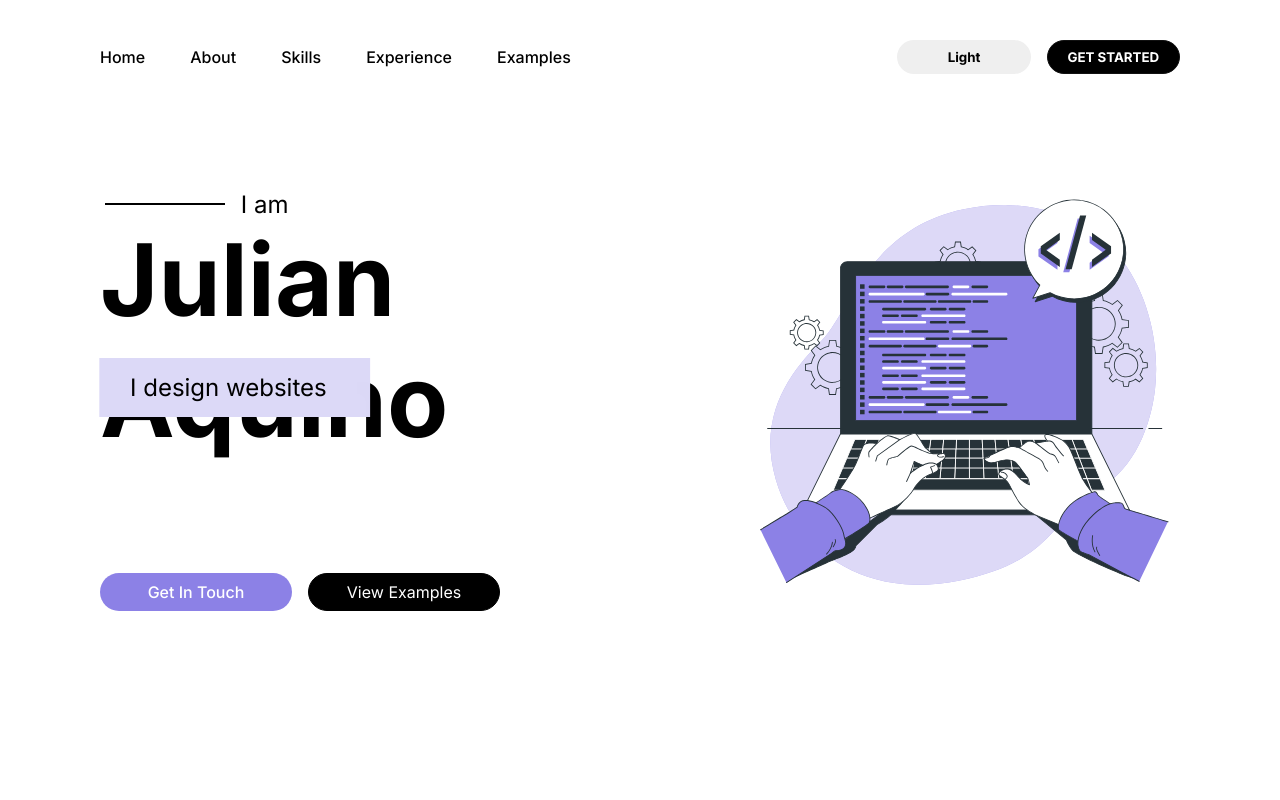
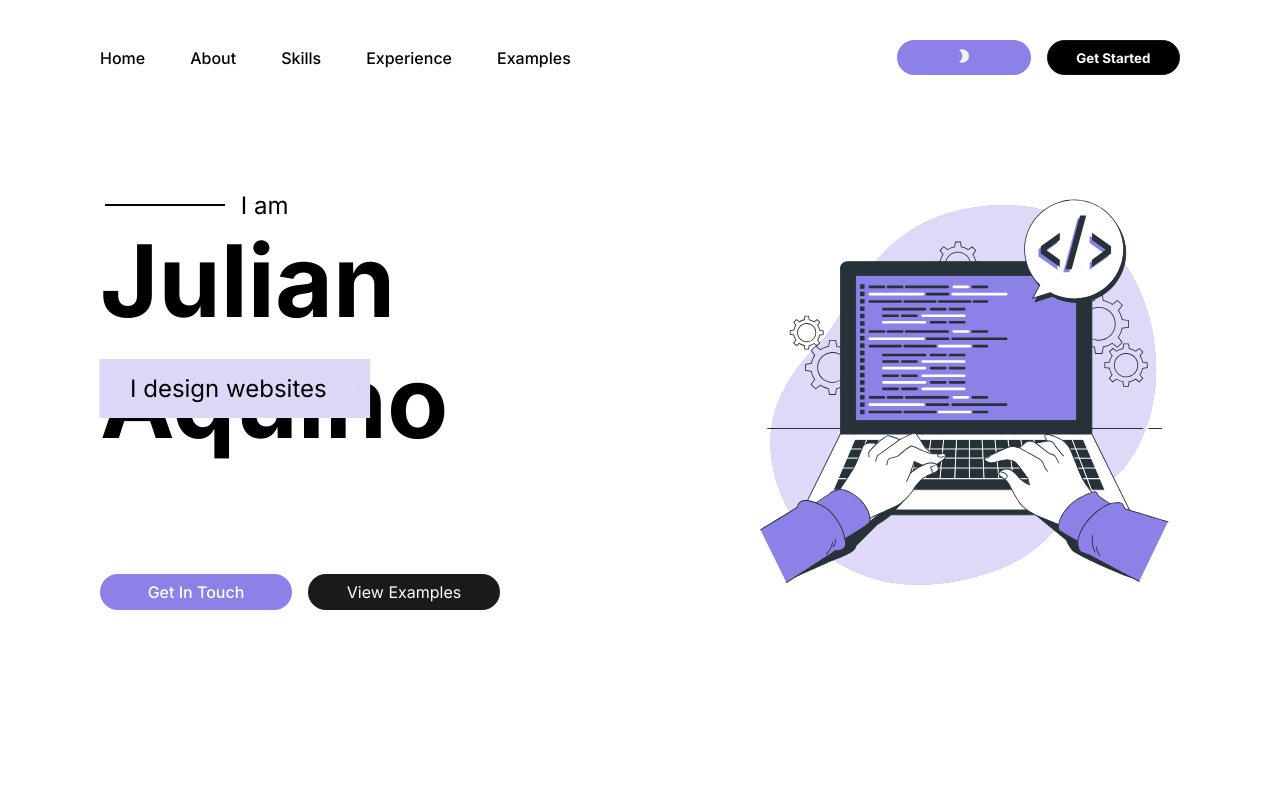
Before and after one commit to juliancoder22/portfolio, a React (Vite) app: page / in a window 1280 px wide. Shown: the top 800 px of the page. Built offline with nearby package versions, Linux system fonts and the light colour scheme.

Commit message:
darkmode feature

```diff
--- /dev/null
+++ b/src/DarkModeContext.tsx
@@ -0,0 +1,40 @@
+import React, { createContext, useState, useEffect, ReactNode } from "react";
+
+interface DarkModeContextProps {
+  darkMode: boolean;
+  toggleDarkMode: () => void;
+}
+
+export const DarkModeContext = createContext<DarkModeContextProps | undefined>(
+  undefined
+);
+
+interface DarkModeProviderProps {
+  children: ReactNode;
+}
+
+export const DarkModeProvider: React.FC<DarkModeProviderProps> = ({
+  children,
+}) => {
+  const [darkMode, setDarkMode] = useState<boolean>(false);
+
+  useEffect(() => {
+    const savedMode = localStorage.getItem("darkMode") === "true";
+    setDarkMode(savedMode);
+    document.body.classList.toggle("dark-mode", savedMode);
+  }, []);
+
+  const toggleDarkMode = () => {
+    setDarkMode((prevMode) => {
+      localStorage.setItem("darkMode", (!prevMode).toString());
+      document.body.classList.toggle("dark-mode", !prevMode);
+      return !prevMode;
+    });
+  };
+
+  return (
+    <DarkModeContext.Provider value={{ darkMode, toggleDarkMode }}>
+      {children}
+    </DarkModeContext.Provider>
+  );
+};
--- a/src/components/Footer/Footer.scss
+++ b/src/components/Footer/Footer.scss
@@ -1,9 +1,13 @@
+@import url("https://fonts.googleapis.com/css?family=Lato:100,300,400");
+@import url("https://fonts.googleapis.com/css?family=Roboto:100");
+
 .footer {
   display: flex;
   flex-direction: column;
   width: 100%;
   padding: 2.5rem 98px;
   gap: 120px;
+  background-color: #fff; // Default background color
 
   &__top {
     display: flex;
@@ -20,7 +24,7 @@
 
   &__link {
     text-decoration: none;
-    color: #333;
+    color: #333; // Default link color
     font-weight: 500;
 
     &:hover {
@@ -35,6 +39,7 @@
 
     span {
       font-weight: 500;
+      color: #333; // Default text color
     }
 
     ul {
@@ -53,4 +58,44 @@
       color: rgba(51, 51, 51, 0.8);
     }
   }
+
+  /* Dark mode styles */
+  &.dark-mode {
+    background-color: #1a1a1a; // Dark mode background color
+
+    .footer {
+      &__top {
+        border-top: 1px solid #333;
+      }
+
+      &__link {
+        color: #fff; // Dark mode link color
+
+        &:hover {
+          color: rgba(140, 129, 230, 1);
+        }
+      }
+
+      &__bottom {
+        span {
+          color: #ffffffd8; // Dark mode text color
+        }
+
+        ul {
+          li {
+            a {
+              .footer__icon {
+                color: #ffffffd8;
+                transition: color 0.3s ease;
+
+                &:hover {
+                  color: rgba(140, 129, 230, 1);
+                }
+              }
+            }
+          }
+        }
+      }
+    }
+  }
 }
--- a/src/components/Footer/Footer.tsx
+++ b/src/components/Footer/Footer.tsx
@@ -1,10 +1,21 @@
+import React, { useContext } from "react";
 import "./Footer.scss";
 import logoSvg from "../../assets/logo.svg";
 import { LinkedIn, Email, GitHub } from "@mui/icons-material";
+import { DarkModeContext } from "../../DarkModeContext";
 
-const Footer = () => {
+const Footer: React.FC = () => {
+  // Usar el contexto de DarkMode
+  const context = useContext(DarkModeContext);
+
+  if (!context) {
+    throw new Error("DarkModeContext must be used within a DarkModeProvider");
+  }
+
+  const { darkMode } = context;
+
   return (
-    <footer className="footer">
+    <footer className={`footer ${darkMode ? "dark-mode" : ""}`}>
       <div className="footer__top">
         <img src={logoSvg} alt="Julian Aquino Logo" />
         <ul className="footer__links">
--- a/src/components/Header/Header.scss
+++ b/src/components/Header/Header.scss
@@ -73,6 +73,13 @@
     outline: none;
     min-width: 10em;
     cursor: pointer;
+    transition: all 0.3s ease;
+    background-color: rgba(140, 129, 230, 1);
+  }
+
+  &__icon {
+    font-size: 1rem !important;
+    color: #ffffffe3;
   }
 
   &__btn-black {
@@ -81,7 +88,7 @@
     padding: 0.5rem 1rem;
     color: #fff;
     font-weight: 700;
-    text-transform: uppercase;
+    text-transform: capitalize;
     border: 1px solid #111;
     outline: none;
     min-width: 10em;
@@ -93,3 +100,22 @@
     }
   }
 }
+
+/* Dark mode styles */
+body.dark-mode {
+  .header {
+    background-color: #1a1a1a;
+    transition: 1s all ease-in-out;
+    &__link {
+      color: #fff;
+
+      &:hover {
+        color: rgba(140, 129, 230, 1);
+      }
+    }
+
+    &__btn-black {
+      background: #333;
+    }
+  }
+}
--- a/src/components/Header/Header.tsx
+++ b/src/components/Header/Header.tsx
@@ -1,6 +1,18 @@
+import React, { useContext } from "react";
 import "./Header.scss";
+import { DarkModeContext } from "../../DarkModeContext";
+import ModeNightIcon from "@mui/icons-material/ModeNight";
+import LightModeIcon from "@mui/icons-material/LightMode";
 
-const Header = () => {
+const Header: React.FC = () => {
+  const context = useContext(DarkModeContext);
+
+  if (!context) {
+    throw new Error("DarkModeContext must be used within a DarkModeProvider");
+  }
+
+  const { darkMode, toggleDarkMode } = context;
+
   return (
     <div className="header">
       <div className="header__links">
@@ -22,8 +34,14 @@ const Header = () => {
       </div>
 
       <div className="header__buttons">
-        <button className="header__btn-darkmode">light</button>
-        <button className="header__btn-black">get started</button>
+        <button className="header__btn-darkmode" onClick={toggleDarkMode}>
+          {darkMode ? (
+            <LightModeIcon className="header__icon" />
+          ) : (
+            <ModeNightIcon className="header__icon" />
+          )}
+        </button>
+        <button className="header__btn-black">Get Started</button>
       </div>
     </div>
   );
--- a/src/components/Hero/Hero.scss
+++ b/src/components/Hero/Hero.scss
@@ -7,6 +7,25 @@
   box-sizing: border-box;
 }
 
+@keyframes fade-slide-animation {
+  0% {
+    opacity: 0;
+    transform: translateX(-100%);
+  }
+  25% {
+    opacity: 1;
+    transform: translateX(0);
+  }
+  75% {
+    opacity: 1;
+    transform: translateX(0);
+  }
+  100% {
+    opacity: 0;
+    transform: translateX(100%);
+  }
+}
+
 .hero {
   display: flex;
   align-items: center;
@@ -14,6 +33,7 @@
   min-height: 100vh;
   padding: 100px;
   position: relative;
+  transition: all 0.3s ease;
 
   &__content {
     position: relative;
@@ -28,6 +48,7 @@
     position: relative;
     padding-left: 7rem;
     margin-left: 1.2em;
+    color: #000;
 
     &::before {
       content: "";
@@ -44,6 +65,7 @@
 
   &__name {
     font-size: 6.25em;
+    color: #000;
   }
 
   &__skill-1,
@@ -55,6 +77,7 @@
     transition: all 1s ease;
     animation: fade-slide-animation 9s infinite;
     text-align: center;
+    color: #000;
   }
 
   &__skill-1 {
@@ -100,30 +123,15 @@
     padding: 0.5rem 1rem;
     width: 12em;
     border-radius: 3rem;
-    border: 1px solid #000;
-    background: #000;
     text-transform: capitalize;
+    background-color: #1a1a1a;
+    border: 1px solid #111;
+    border: none;
     font-size: 16px;
     cursor: pointer;
     color: #fff;
-  }
-
-  @keyframes fade-slide-animation {
-    0% {
-      opacity: 0;
-      transform: translateX(-100%);
-    }
-    25% {
-      opacity: 1;
-      transform: translateX(0);
-    }
-    75% {
-      opacity: 1;
-      transform: translateX(0);
-    }
-    100% {
-      opacity: 0;
-      transform: translateX(100%);
+    &:hover {
+      opacity: 75%;
     }
   }
 
@@ -131,4 +139,31 @@
     pointer-events: none;
     width: 40%;
   }
+
+  /* Dark mode styles */
+  &.dark-mode {
+    background-color: #1a1a1a;
+
+    .hero__pre {
+      color: #fff;
+      z-index: 1;
+      &::before {
+        background-color: #fff;
+      }
+    }
+
+    .hero__name {
+      color: #fff;
+    }
+
+    .hero__skill-1,
+    .hero__skill-2 {
+      background-color: rgb(131, 114, 255);
+      color: #fff;
+    }
+
+    .hero__btn-work {
+      background: #333;
+    }
+  }
 }
--- a/src/components/Hero/Hero.tsx
+++ b/src/components/Hero/Hero.tsx
@@ -1,17 +1,27 @@
+import React, { useContext } from "react";
 import HeroSvg from "../../assets/Hero-img.svg";
 import "./Hero.scss";
+import { DarkModeContext } from "../../DarkModeContext";
 
-const Hero = () => {
+const Hero: React.FC = () => {
+  const context = useContext(DarkModeContext);
+
+  if (!context) {
+    throw new Error("DarkModeContext must be used within a DarkModeProvider");
+  }
+
+  const { darkMode } = context;
+
   return (
-    <div className="hero">
+    <div className={`hero ${darkMode ? "dark-mode" : ""}`}>
       <div className="hero__content">
         <span className="hero__pre">I am</span>
         <h1 className="hero__name">Julian Aquino</h1>
         <span className="hero__skill-1">I design websites</span>
         <span className="hero__skill-2">I develop websites</span>
         <div className="hero__buttons">
-          <button className="hero__btn-contact">get in touch</button>
-          <button className="hero__btn-work">view examples</button>
+          <button className="hero__btn-contact">Get in touch</button>
+          <button className="hero__btn-work">View examples</button>
         </div>
       </div>
       <img src={HeroSvg} alt="hero img" />
```
Also changed, not shown: src/App.tsx (+9 -6 lines).
